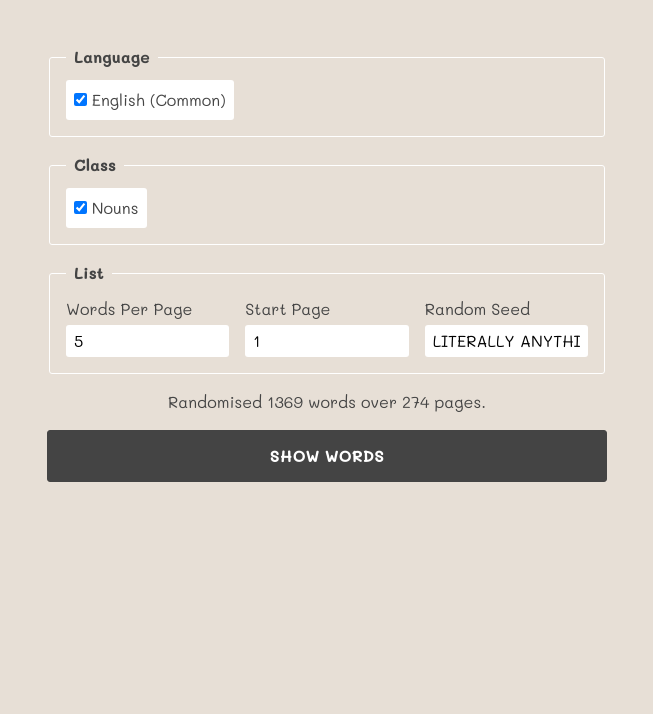
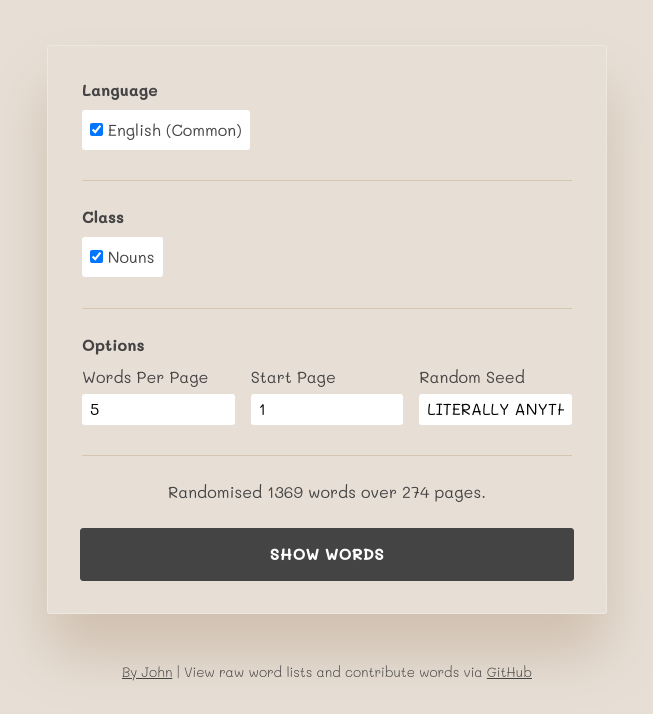
Before and after one commit to ByJohn/word-list, a plain HTML site: page index.html in a window 1280 px wide. Shown: the part 171-885 px from the top of the page, without its empty margins (313-966 px from the left). Before the commit the page ends 800 px from the top, so only its background shows below. Drawn offline with nearby package versions, Linux system fonts and the light colour scheme.

Commit message:
Add footer and update form style

```diff
--- a/css/style.css
+++ b/css/style.css
@@ -25,6 +25,11 @@ body {
 }
 
 .page {
+	display: flex;
+	flex-direction: column;
+	justify-content: space-between;
+	gap: 3em;
+	min-height: 100vh;
 	padding: 2em 0;
 }
 
@@ -75,25 +80,32 @@ h2 {
 	line-height: 1;
 }
 
+.intro {
+	margin-bottom: 0;
+}
+
 form {
 	display: flex;
 	flex-direction: column;
-	gap: 1em;
-	margin-top: 3em;
+	gap: 1.5em;
+	padding: 2em;
+	border-radius: 3px;
+	box-shadow: 0 40px 60px #cfbfaf;
+	border: 1px solid #eee8e2;
+	/* background-color: #d3cdc6; */
 }
 
 fieldset {
 	display: flex;
 	flex-wrap: wrap;
 	gap: 1em;
-	padding: 0.7em 1em 1em;
-	border: 1px solid rgba(0,0,0,0.1);
-	border: 1px solid #fff;
-	border-radius: 3px;
+	padding: 0 0 1.9em;
+	border: none;
+	border-bottom: 1px solid #d5c5b2;
 }
 
 legend {
-	padding: 0 0.5em;
+	margin-bottom: 0.5em;
 	font-weight: bold;
 }
 
@@ -177,6 +189,16 @@ legend {
 @keyframes spin {
 	0% { transform: rotate(0); }
 	100% { transform: rotate(360deg); }
+}
+
+footer {
+	font-weight: 300;
+	text-align: center;
+	font-size: 0.85em;
+}
+
+footer a {
+	color: inherit;
 }
 
 
--- a/index.html
+++ b/index.html
@@ -32,10 +32,13 @@
 	</div>
 
 	<div class="page wrapper">
+		<header>
 			<h1>Word List <a href="https://www.johnevans.uk/" target="_blank">By John</a></h1>
 			<h2>Please may I have a word&hellip;</h2>
 			<p class="intro">Generate lists of common words, ordered in a way that is <em title="The randomisation of the word order is deterministic. The same form inputs will produce the same output word order.">reproducibly-random</em>.</p>
+		</header>
 
+		<main>
 			<form action="" method="get" id="form">
 				<fieldset class="lang-select">
 					<legend>Language</legend>
@@ -54,7 +57,7 @@
 				</fieldset>
 
 				<fieldset class="list-select">
-				<legend>List</legend>
+					<legend>Options</legend>
 
 					<label>
 						<span>Words Per Page</span>
@@ -78,6 +81,9 @@
 
 				<button type="submit" id="submit" class="submit">Show Words</button>
 			</form>
+		</main>
+
+		<footer><a href="https://www.johnevans.uk/" target="_blank">By John</a> | View raw word lists and contribute words via <a href="https://github.com/ByJohn/word-list" target="_blank">GitHub</a></footer>
 	</div>
 
 	<template id="word-list-page">
```
Lines whose indentation alone changed are shown as unchanged.
